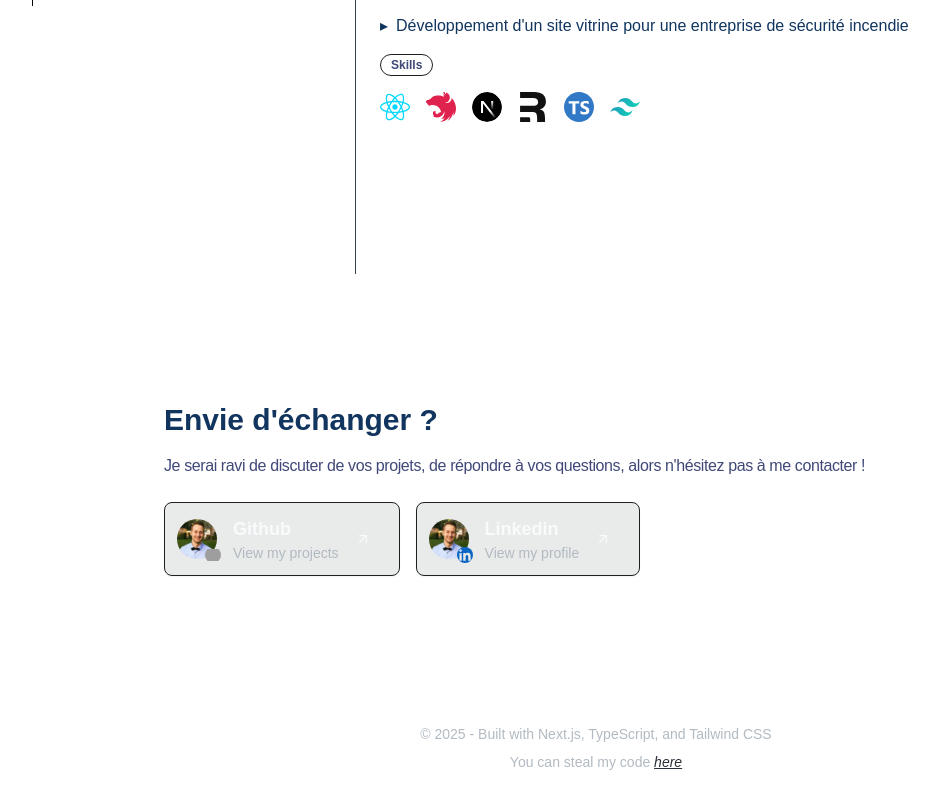
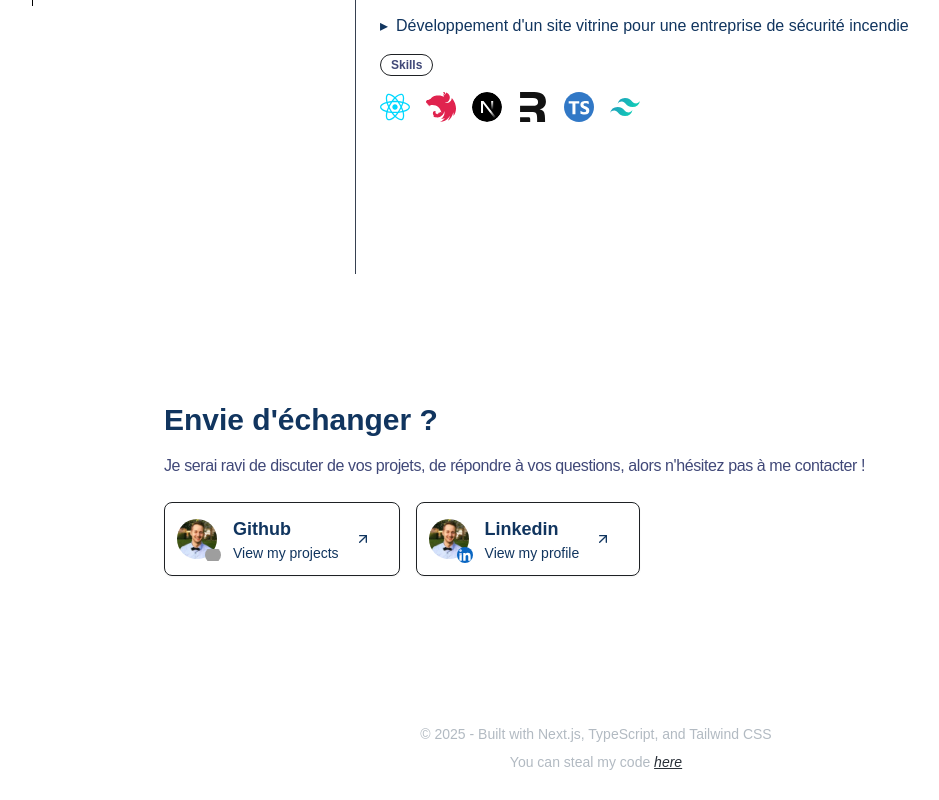
Before and after one commit to Milimaks/portfolio-max, a Next.js app: page / in a window 1280 px wide. Shown: the part 794-1594 px from the top of the page, without its empty margins (44-983 px from the left). Built offline with nearby package versions, Linux system fonts and the light colour scheme; grey boxes are pictures that could not be loaded; a web font is replaced by a local one.

Commit message:
[UPD] - COntactCard style

```diff
--- a/src/app/_components/ContactCard.tsx
+++ b/src/app/_components/ContactCard.tsx
@@ -12,7 +12,7 @@ export const ContactCard = (props: {
   return (
     <Card
       className={cn(
-        "p-3 bg-accent/10 hover:bg-accent/30 transition-colors group flex items-center gap-4",
+        "p-3 text-primary hover:bg-foreground/10 transition-colors group flex items-center gap-4",
         props.className
       )}
     >
@@ -32,7 +32,7 @@ export const ContactCard = (props: {
         <div className="flex items-center gap-2">
           <p className="text-lg font-semibold">{props.name}</p>
         </div>
-        <p className="text-sm text-muted-foreground">{props.description}</p>
+        <p className="text-sm text-primary">{props.description}</p>
       </div>
       <ArrowUpRight
         size={16}
--- a/src/app/globals.css
+++ b/src/app/globals.css
@@ -10,7 +10,7 @@
   --popover: 212 33% 0%;
   --popover-foreground: 212 15% 98%;
   --card: 212 33% 0%;
-  --card-foreground: 212 15% 98%;
+  --card-foreground: 231.29 30.29% 36.02%;
   --border: 212 9% 13%;
   --input: 212 9% 13%;
   --primary: 212 70% 22%;
--- a/src/components/ui/card.tsx
+++ b/src/components/ui/card.tsx
@@ -9,7 +9,7 @@ const Card = React.forwardRef<
   <div
     ref={ref}
     className={cn(
-      "rounded-lg border bg-card-foreground text-card-foreground shadow-sm",
+      "rounded-lg border  text-card-foreground shadow-sm",
       className
     )}
     {...props}
```
